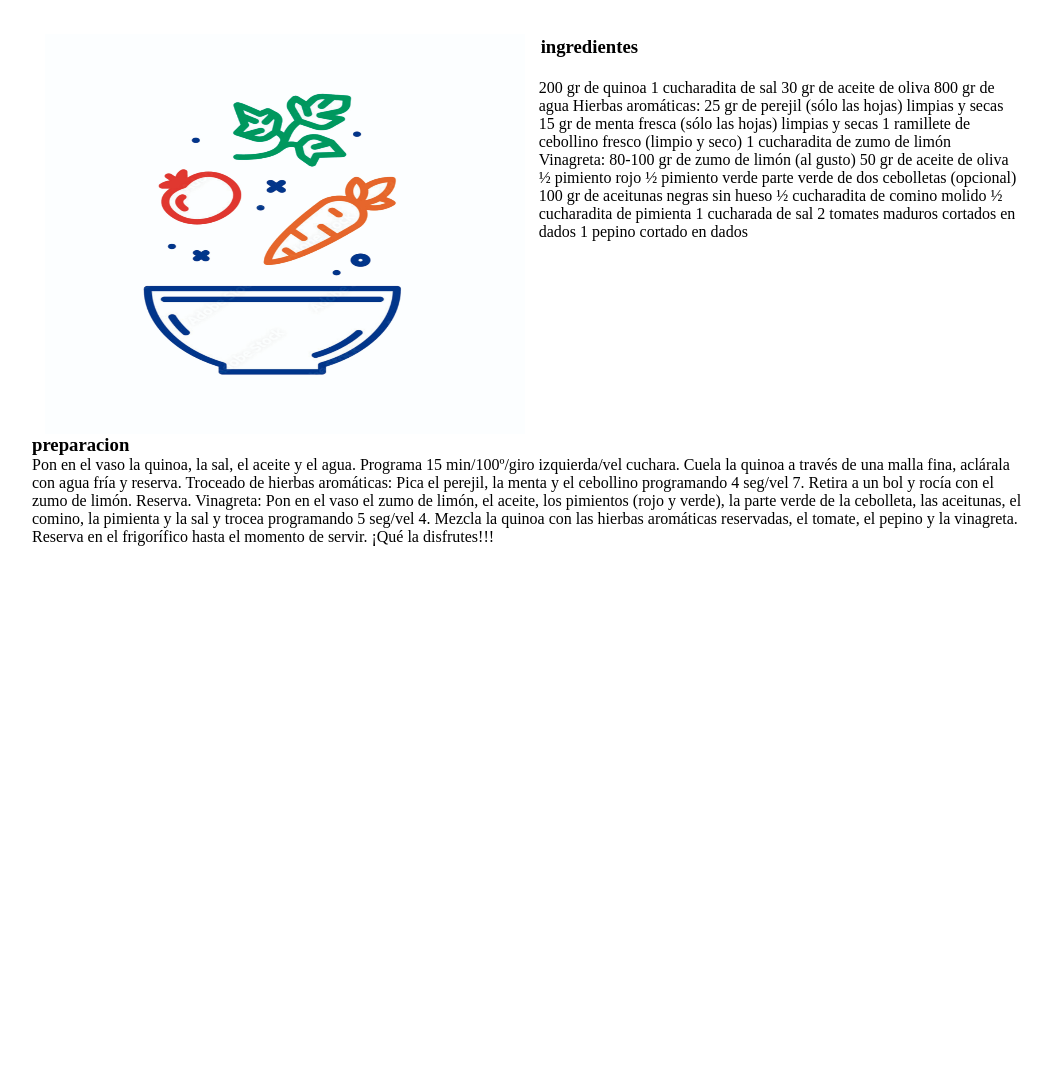
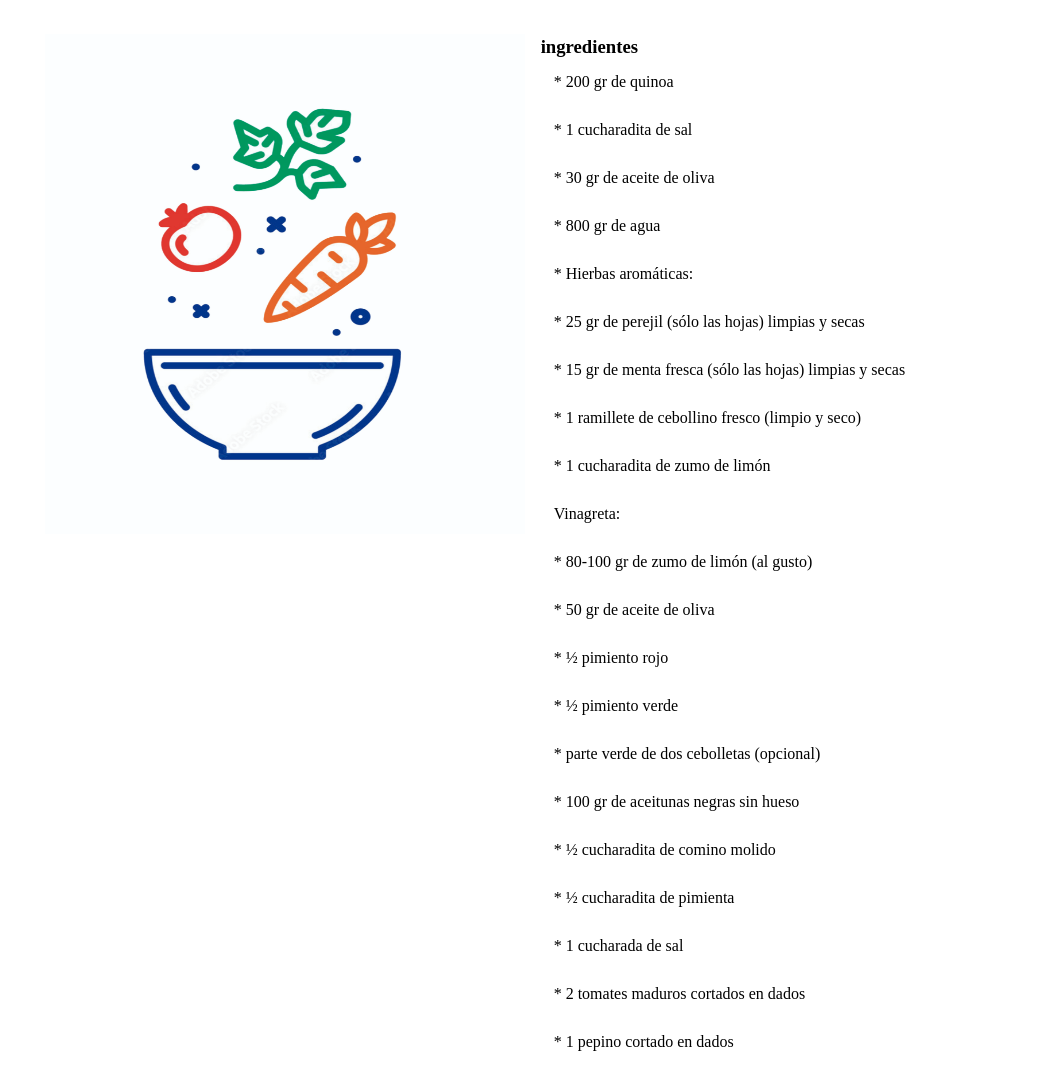
Before and after one commit to reveca94/comida-saludable, a plain HTML site: page index.html in a window 1280 px wide. Shown: the part 720-1804 px from the top of the page, without its empty margins (108-1159 px from the left). Before the commit the page ends 1326 px from the top, so only its background shows below. Drawn offline with Linux system fonts and the light colour scheme.

Commit message:
actualizar lista

```diff
--- a/estilos.css
+++ b/estilos.css
@@ -65,11 +65,9 @@ header .textos-header h1{
 }
 .imagen-abaut-us{
     width: 48%;
-
 }
 .sobre-nosotros .contenido-ingredientes{
     width: 48%;
-
 }
 .contenido-ingredientes h3{
     margin-bottom: 15px;
@@ -79,10 +77,27 @@ header .textos-header h1{
     text-align: center;
     display: inline-block;
     width: 30px;
-    height: 30px;
+    height: 5px;
     padding: 2px;
-    margin-right: 5px;
-
-
+    margin-right: 2px;
 
 }
+.contenido-ingredientes p{
+    padding: 0px 0px 30px 15px;
+    font-weight: 300;
+    text-align: justify;
+
+}
+ .contenido-preparacion h3 span{
+    text-align: center;
+    display: inline-block;
+    width: 30px;
+    height: 50px;
+    padding: 0px;
+    margin-right: 2px;
+ }
+ .contenido-preparacion p{
+    padding: 0px 0px 30px 15px;
+    font-weight: 300;
+    text-align: justify;
+ }
--- a/index.html
+++ b/index.html
@@ -23,30 +23,30 @@
     <section class="contenedor sobre-nosotros">
       <h2 class="titulo">bajo en FOODMAP</h2>
       <div class="contenedor-sobre-nosotros" alt="">
-        <img src="img/ensalada.jpg" height="400" width="400" alt="" class="imagen-abaut-us" >
+        <img src="img/ensalada.jpg" height="500" width="400" alt="" class="imagen-abaut-us" >
         <div class="contenido-ingredientes">
           <h3><span>ingredientes</span></h3>
-          <p>200 gr de quinoa
-            1 cucharadita de sal
-            30 gr de aceite de oliva
-            800 gr de agua
-            Hierbas aromáticas:
-            25 gr de perejil (sólo las hojas) limpias y secas
-            15 gr de menta fresca (sólo las hojas) limpias y secas
-            1 ramillete de cebollino fresco (limpio y seco)
-            1 cucharadita de zumo de limón
-            Vinagreta:
-            80-100 gr de zumo de limón (al gusto)
-            50 gr de aceite de oliva
-            ½ pimiento rojo
-            ½ pimiento verde
-            parte verde de dos cebolletas (opcional)
-            100 gr de aceitunas negras sin hueso
-            ½ cucharadita de comino molido
-            ½ cucharadita de pimienta
-            1 cucharada de sal
-            2 tomates maduros cortados en dados
-            1 pepino cortado en dados</p>
+          <p>* 200 gr de quinoa
+          <p>* 1 cucharadita de sal</p>
+          <p>* 30 gr de aceite de oliva</p>
+          <p>* 800 gr de agua</p>
+          <p>* Hierbas aromáticas:</p>
+          <p>* 25 gr de perejil (sólo las hojas) limpias y secas</p>
+          <p>* 15 gr de menta fresca (sólo las hojas) limpias y secas</p>
+          <p>* 1 ramillete de cebollino fresco (limpio y seco)</p>
+          <p>* 1 cucharadita de zumo de limón</p>
+          <p>Vinagreta:</p>
+          <p>* 80-100 gr de zumo de limón (al gusto)</p>
+          <p>* 50 gr de aceite de oliva</p>
+          <p>* ½ pimiento rojo</p>
+          <p>* ½ pimiento verde</p>
+          <p>* parte verde de dos cebolletas (opcional)</p>
+          <p>*  100 gr de aceitunas negras sin hueso</p>
+          <p>* ½ cucharadita de comino molido</p>
+          <p>* ½ cucharadita de pimienta</p>
+          <p>* 1 cucharada de sal</p>
+          <p>* 2 tomates maduros cortados en dados</p>
+          <p>* 1 pepino cortado en dados</p>
       </div>
     </div>
         <div class="contenido-preparacion">
```
